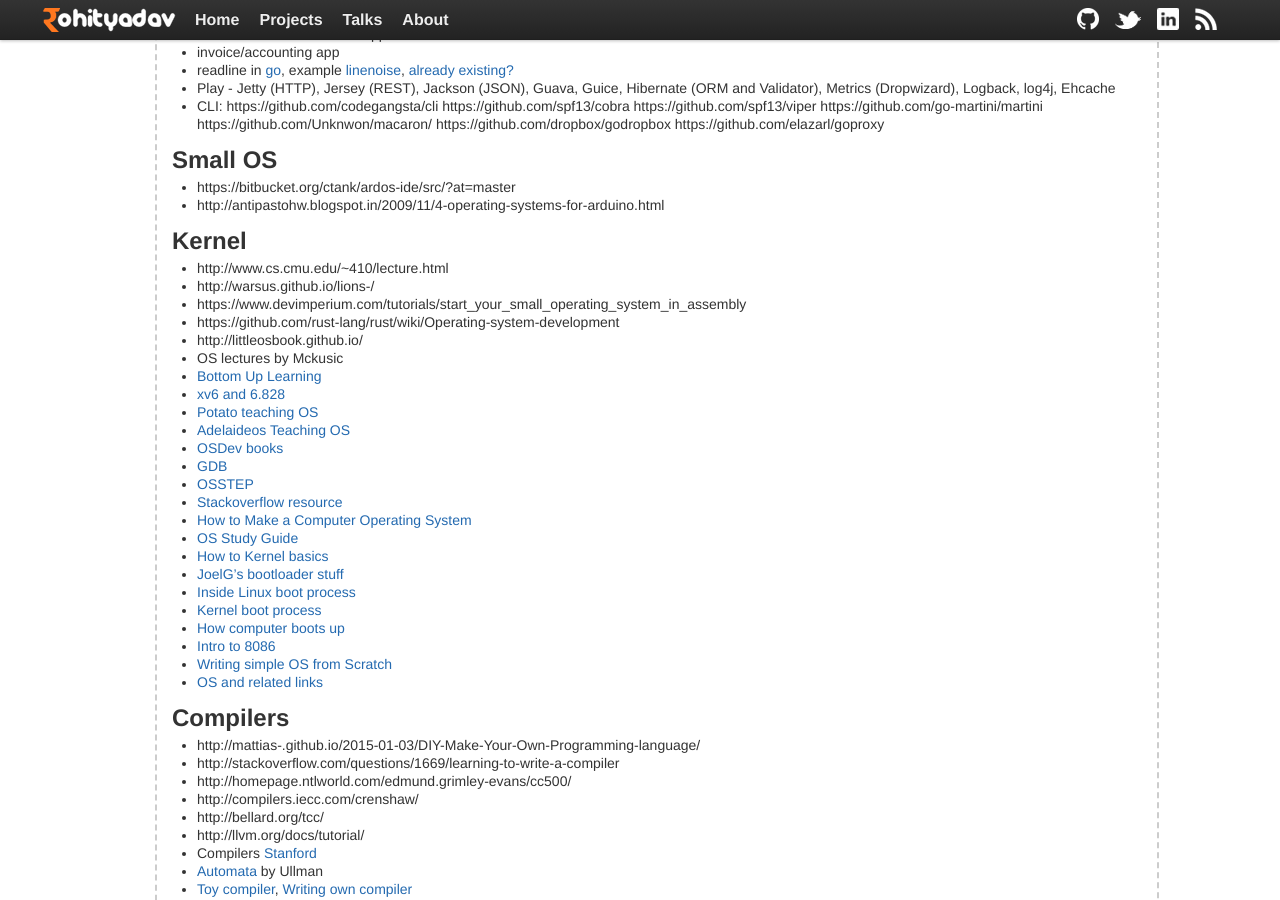
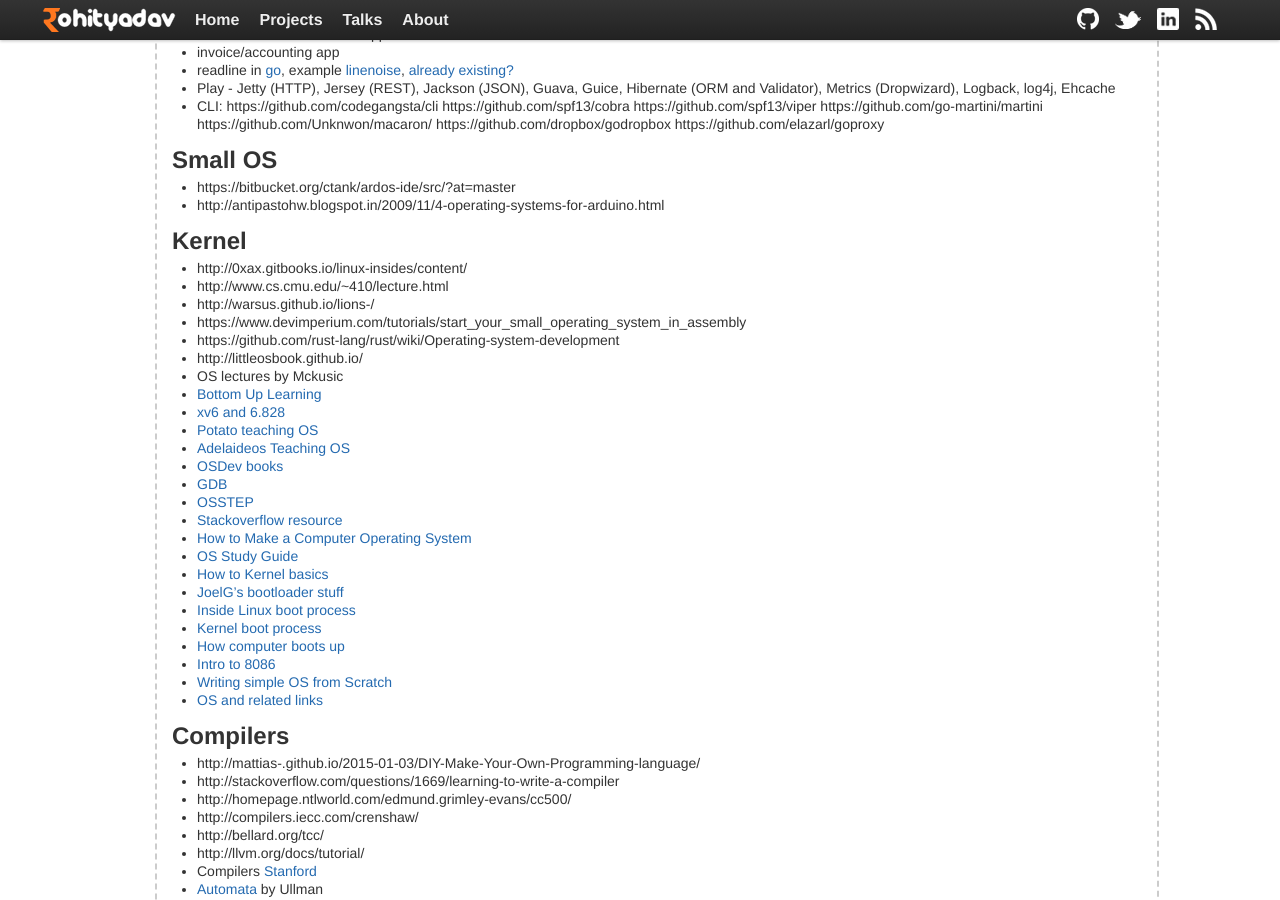
Before and after one commit to rohityadavcloud/rohityadavcloud.github.io, a Jekyll site: the page built from kaizen/index.markdown, in a window 1280 px wide and 900 px high, scrolled down 1598 px. Built offline with Jekyll 4.4.1, drawn with Linux system fonts in a browser that asks for light colours; some of the changed lines change nothing that is shown.

Commit message:
ku
Signed-off-by: Rohit Yadav <rohit@scaleninja.com>

```diff
--- a/kaizen/index.markdown
+++ b/kaizen/index.markdown
@@ -107,6 +107,7 @@
 
 ## Kernel
 
+- http://0xax.gitbooks.io/linux-insides/content/
 - http://www.cs.cmu.edu/~410/lecture.html
 - http://warsus.github.io/lions-/
 - https://www.devimperium.com/tutorials/start_your_small_operating_system_in_assembly
```
